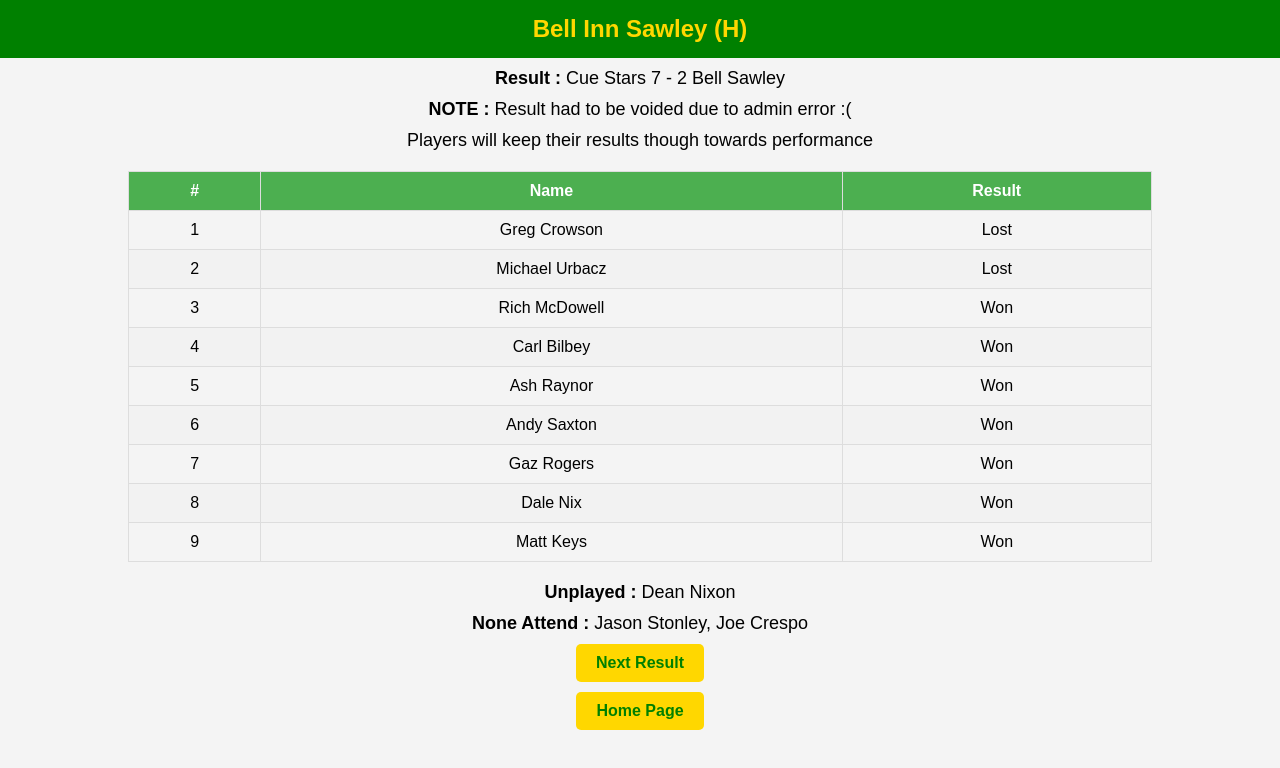
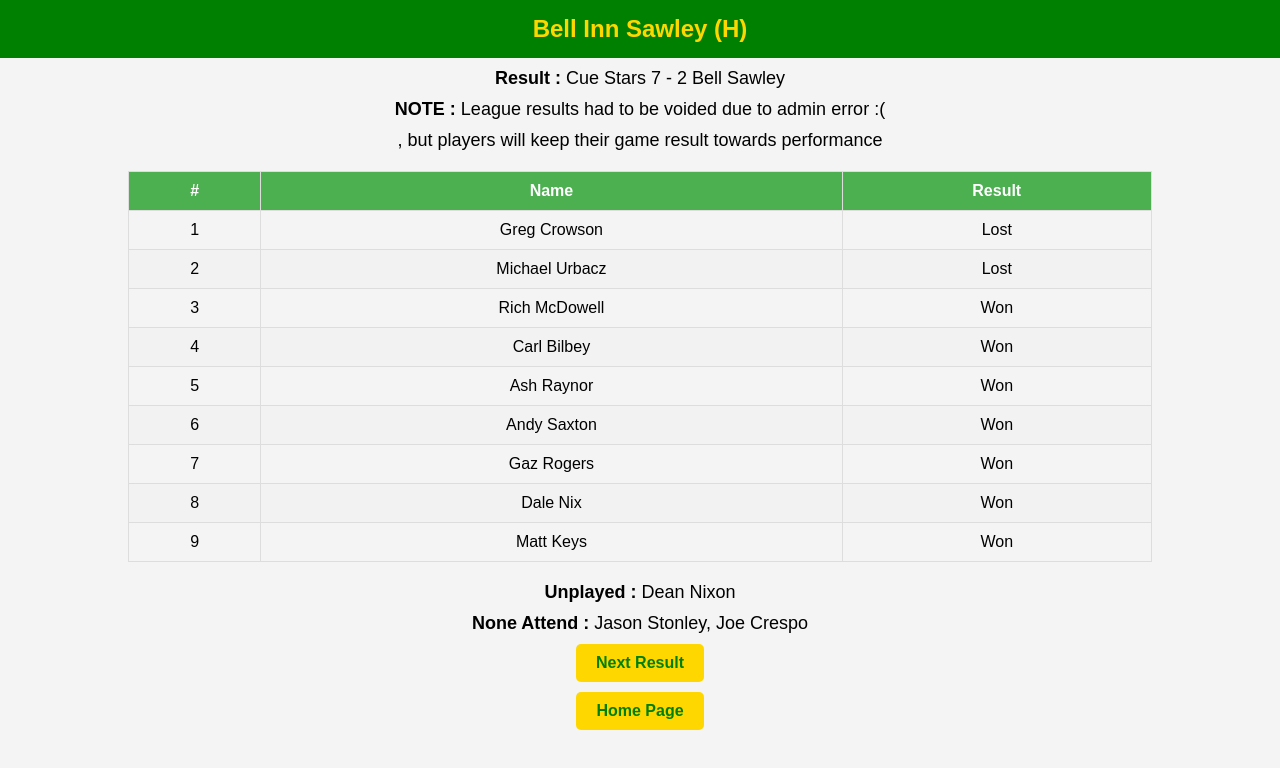
Before and after one commit to cue-stars-pool/league-result-1, a plain HTML site: page index.html in a window 1280 px wide. Drawn offline with Linux system fonts and the light colour scheme.

Commit message:
Update index.html

```diff
--- a/index.html
+++ b/index.html
@@ -78,8 +78,8 @@
 
 <section>
     <div class="sub-header"><strong>Result : </strong>Cue Stars 7 - 2 Bell Sawley</div>
-    <div class="sub-header"><strong>NOTE : </strong>Result had to be voided due to admin error :(</div>
-    <div class="sub-header">Players will keep their results though towards performance</div>
+    <div class="sub-header"><strong>NOTE : </strong>League results had to be voided due to admin error :(</div>
+    <div class="sub-header">, but players will keep their game result towards performance</div>
 </section>
 
     <!-- Table for Player Results -->
```
